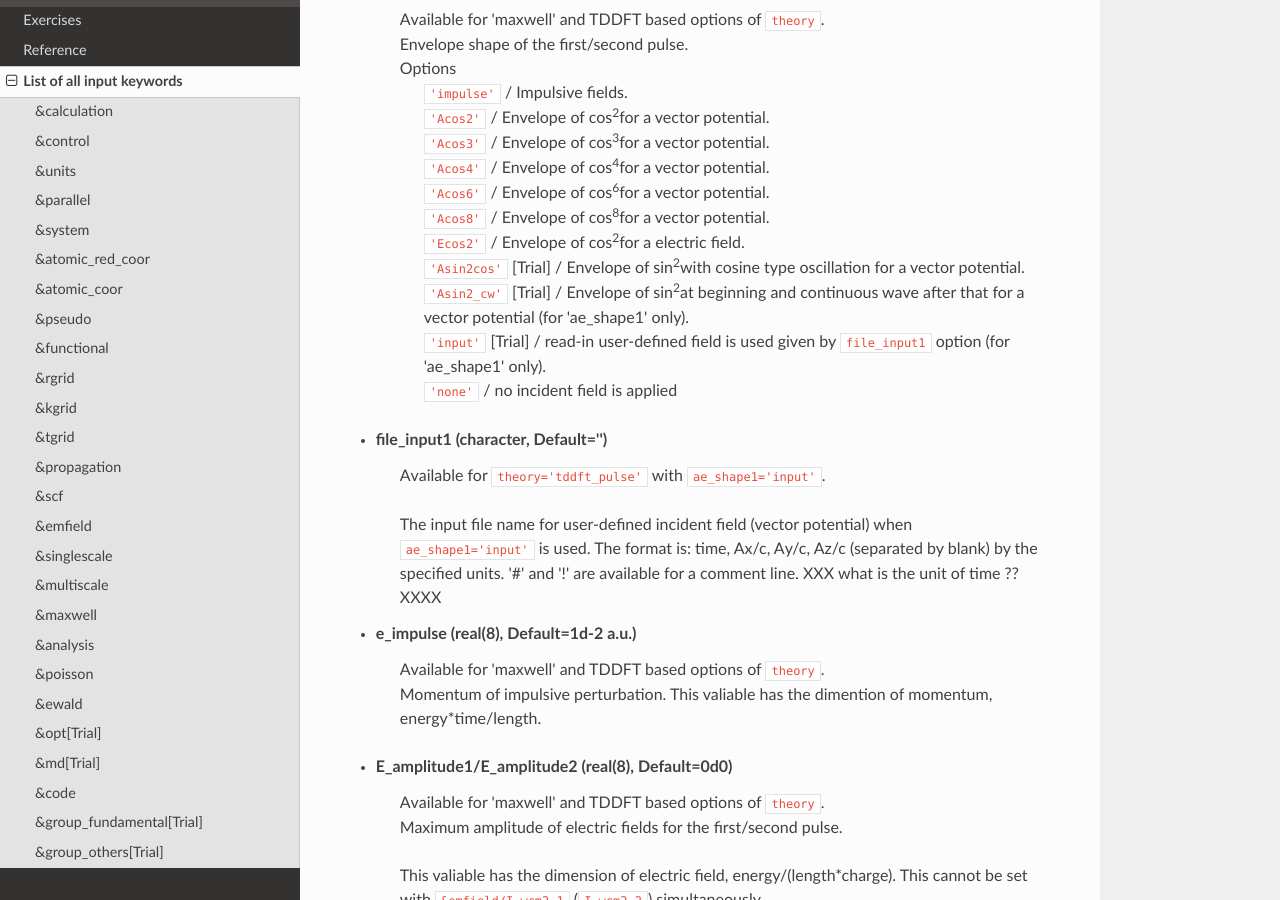
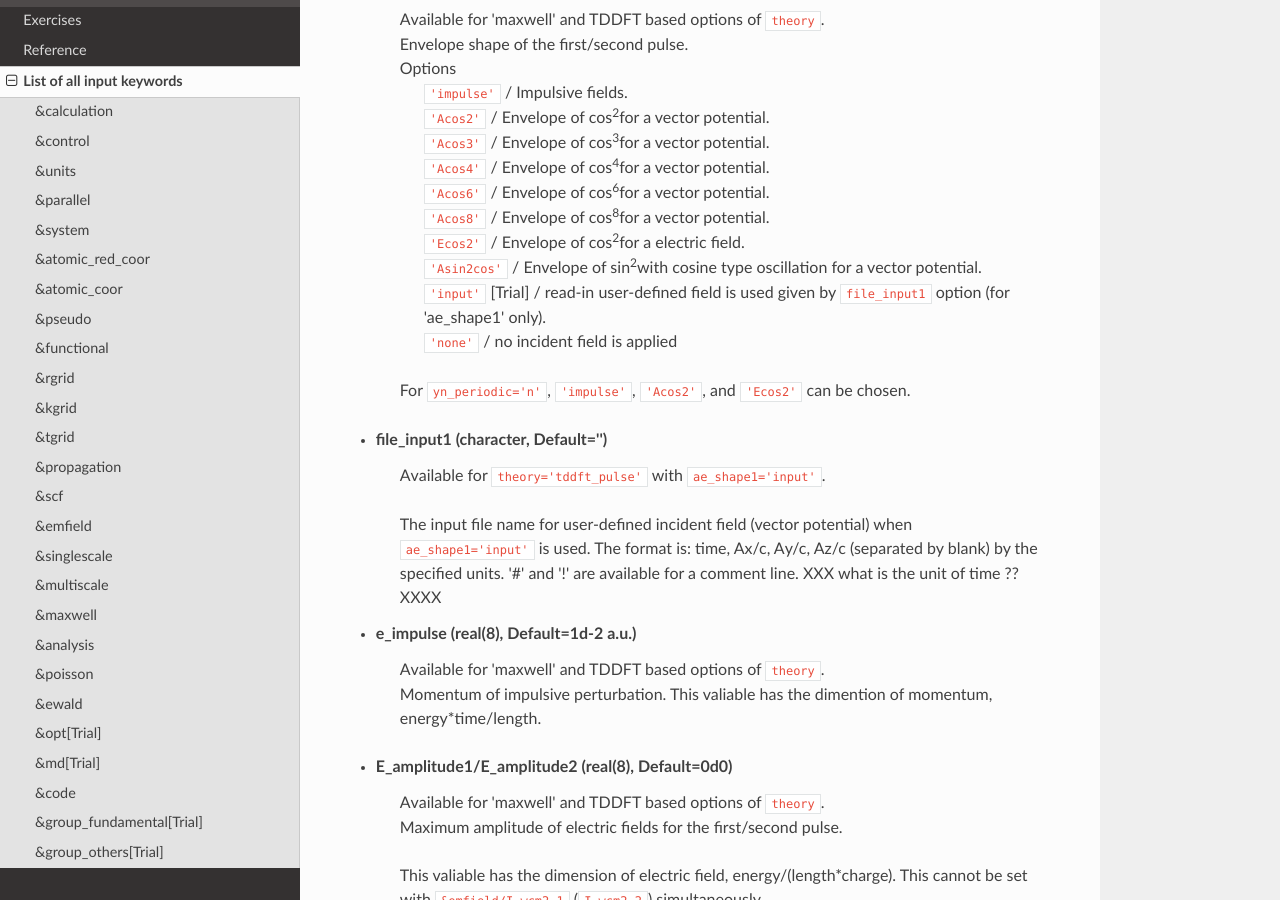
Before and after one commit to SALMON-TDDFT/SALMON-DOCS, a Sphinx documentation site: the page built from source/input_keyword_list.rst, in a window 1280 px wide and 900 px high, scrolled down 15754 px. Built offline with Sphinx 7.4.7 and the Read the Docs theme 2.0.0, drawn with Linux system fonts in a browser that asks for light colours; formulas are drawn with MathJax 3; some of the changed text lies outside the part shown.

Commit message:
update aeshape

```diff
--- a/source/input_keyword_list.rst
+++ b/source/input_keyword_list.rst
@@ -564,10 +564,16 @@ Input for psudopotentials. Size of array (:) is equal to ``&system/nelem``.
    |   ``'Acos6'`` / Envelope of cos\ :sup:`6`\ for a vector potential.
    |   ``'Acos8'`` / Envelope of cos\ :sup:`8`\ for a vector potential.
    |   ``'Ecos2'`` / Envelope of cos\ :sup:`2`\ for a electric field.
-   |   ``'Asin2cos'`` [Trial] / Envelope of sin\ :sup:`2`\ with cosine type oscillation for a vector potential.
-   |   ``'Asin2_cw'`` [Trial] / Envelope of sin\ :sup:`2`\ at beginning and continuous wave after that for a vector potential (for 'ae_shape1' only).
+   |   ``'Asin2cos'`` / Envelope of sin\ :sup:`2`\ with cosine type oscillation for a vector potential.
    |   ``'input'`` [Trial] / read-in user-defined field is used given by ``file_input1`` option (for 'ae_shape1' only).
    |   ``'none'`` / no incident field is applied
+
+   For ``yn_periodic='n'``, ``'impulse'``, ``'Acos2'``, and ``'Ecos2'`` can be chosen.
+
+..
+  #(commented out: not implemented yet)
+  #|   ``'Asin2_cw'`` [Trial] / Envelope of sin\ :sup:`2`\ at beginning and continuous wave after that for a vector potential (for 'ae_shape1' only).
+..
 
 - **file_input1** (character, Default='')
    | Available for ``theory='tddft_pulse'`` with ``ae_shape1='input'``.
@@ -1071,8 +1077,8 @@ Input for psudopotentials. Size of array (:) is equal to ``&system/nelem``.
    Default is ``41.34[au] or 1.0[fs]``.
 
 ..
-#XXX removed?#
-- **seed_ini_velocity** (integer, Default=123)[Trial]
+   #XXX removed?#
+   - **seed_ini_velocity** (integer, Default=123)[Trial]
    | Available for ``yn_md='y'`` or ``theory='dft_md'``.
    Random seed (integer number) to generate initial velocity if ``set_ini_velocity`` is set to y.
    Default is ``123``.
```
